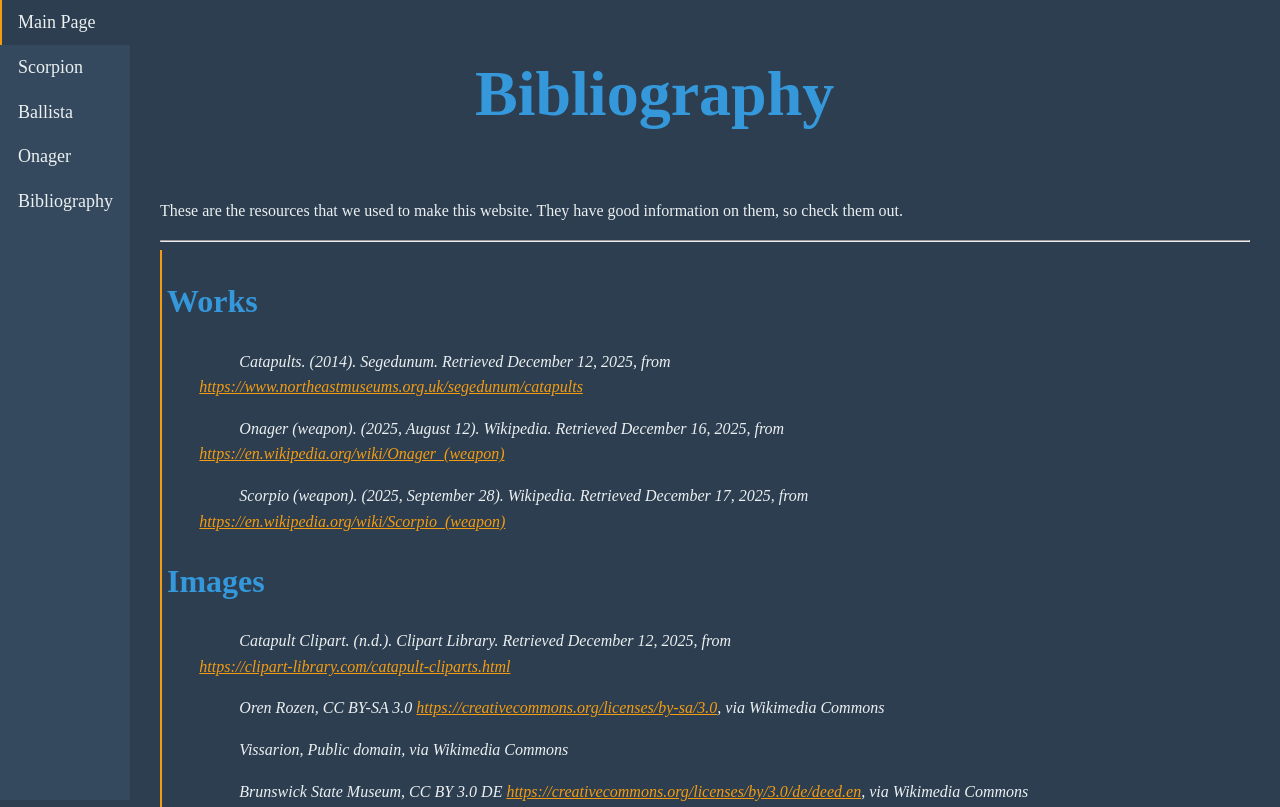
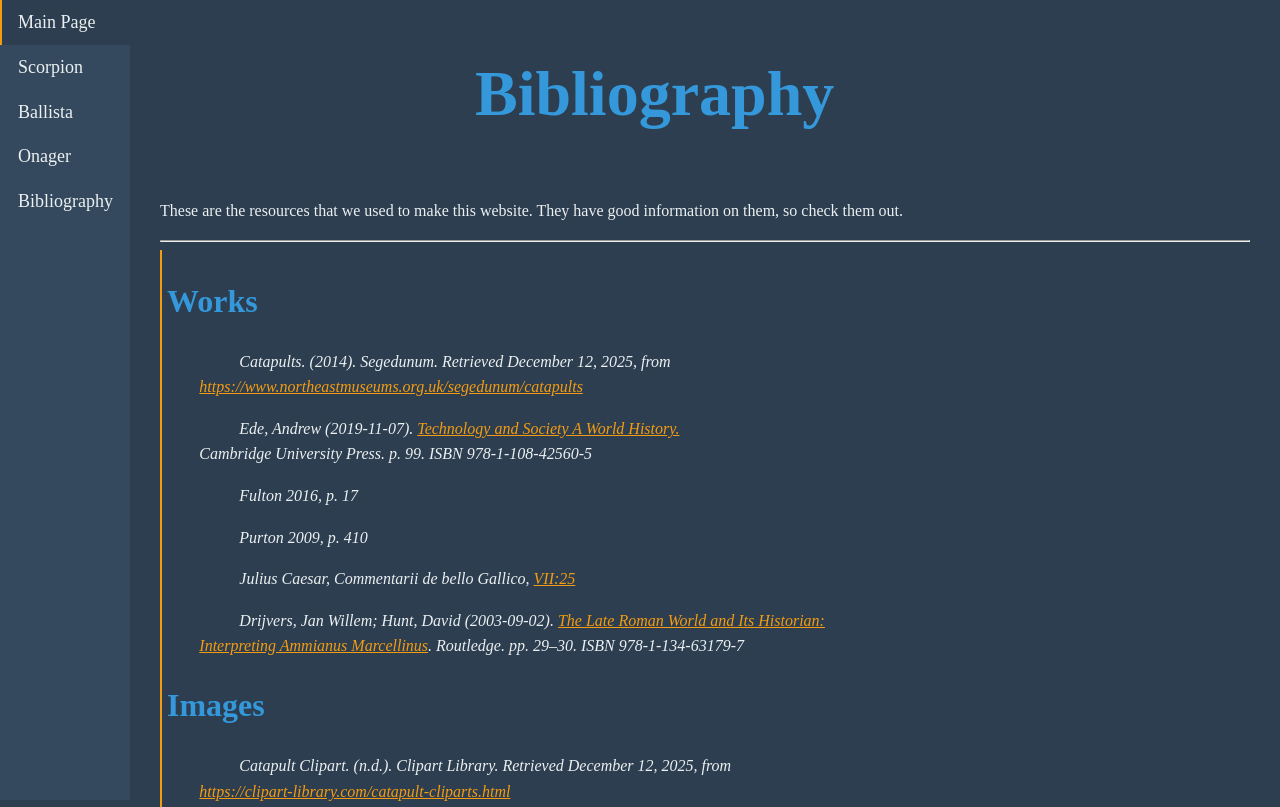
Before and after one commit to Sebastopolis841/Catapult.github.io, a plain HTML site: page bibliography.html in a window 1280 px wide. Shown: the top 807 px of the page. Drawn offline with Linux system fonts and the light colour scheme.

Commit message:
Fixed citations

```diff
--- a/bibliography.html
+++ b/bibliography.html
@@ -33,12 +33,23 @@
                         <a href="https://www.northeastmuseums.org.uk/segedunum/catapults">https://www.northeastmuseums.org.uk/segedunum/catapults</a>
                     </p>
                     <p>
-                        Onager (weapon). (2025, August 12). Wikipedia. Retrieved December 16, 2025, from <br>
-                        <a href="https://en.wikipedia.org/wiki/Onager_(weapon)">https://en.wikipedia.org/wiki/Onager_(weapon)</a>
+                        Ede, Andrew (2019-11-07). <a href="https://books.google.com/books?id=EbkDwAAQBAJ">Technology and Society A World History.</a> <br>
+                        Cambridge University Press. p. 99. ISBN 978-1-108-42560-5
                     </p>
                     <p>
-                        Scorpio (weapon). (2025, September 28). Wikipedia. Retrieved December 17, 2025, from <br>
-                        <a href="https://en.wikipedia.org/wiki/Scorpio_(weapon)">https://en.wikipedia.org/wiki/Scorpio_(weapon)</a>
+                        Fulton 2016, p. 17
+                    </p>
+                    <p>
+                        Purton 2009, p. 410
+                    </p>
+                    <p>
+                        Julius Caesar, Commentarii de bello Gallico,
+                        <a href="https://www.perseus.tufts.edu/hopper/text?doc=Perseus%3Atext%3A1999.02.0001%3Abook%3D7%3Achapter%3D25">VII:25</a>
+                    </p>
+                    <p>
+                        Drijvers, Jan Willem; Hunt, David (2003-09-02).
+                        <a href="https://books.google.com/books?id=74sqBgAAQBAJ">The Late Roman World and Its Historian: <br>
+                        Interpreting Ammianus Marcellinus</a>. Routledge. pp. 29–30. ISBN 978-1-134-63179-7
                     </p>
                     <h1>Images</h1>
                     <p>
```
Also changed, not shown: 1 other file.
